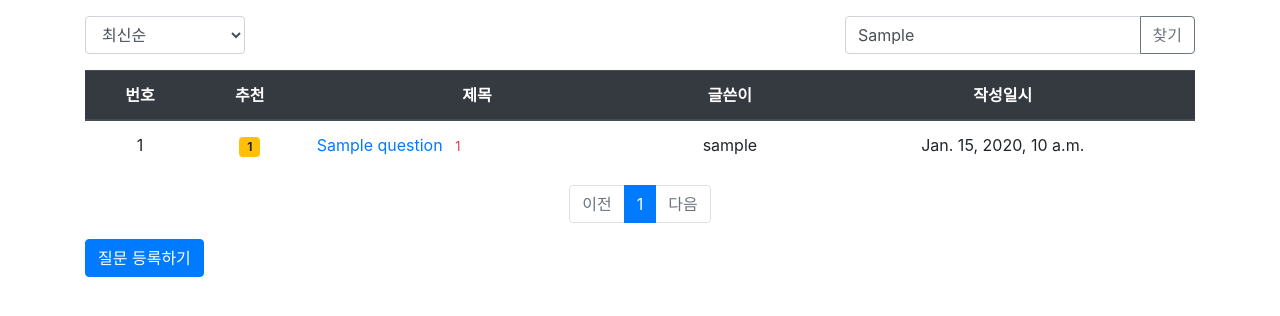
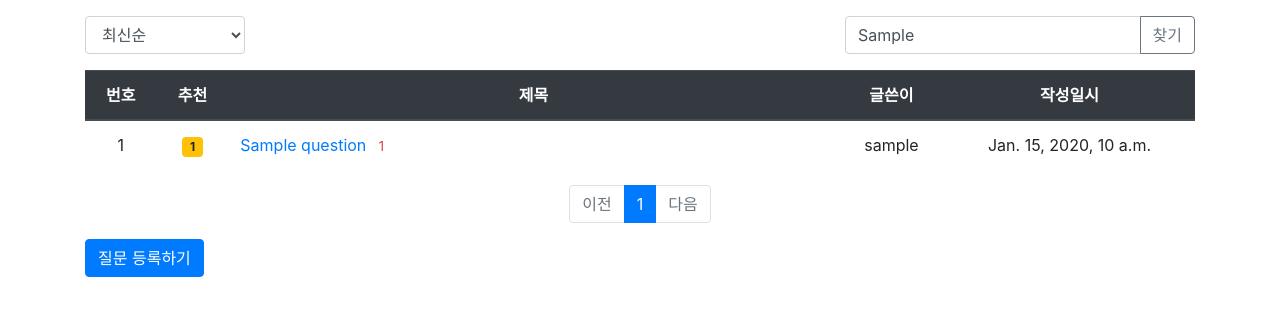
Before and after one commit to juhoi/pyBoard, a Django app: template templates/board/question_list.html in a window 1280 px wide. Shown: the part 57-373 px from the top of the page. Run offline with Django 3.2, Linux system fonts and the light colour scheme; the template is opened without the code that fills it: most values are stand-ins (such as "Sample title", 1, 10 or a date in 2020); some libraries are stand-ins or nearby versions.

Commit message:
change width

```diff
--- a/templates/board/question_list.html
+++ b/templates/board/question_list.html
@@ -23,7 +23,7 @@
         <tr class="thead-dark text-center">
             <th>번호</th>
             <th>추천</th>
-            <th>제목</th>
+            <th style="width: 55%">제목</th>
             <th>글쓴이</th>
             <th>작성일시</th>
         </tr>
```
